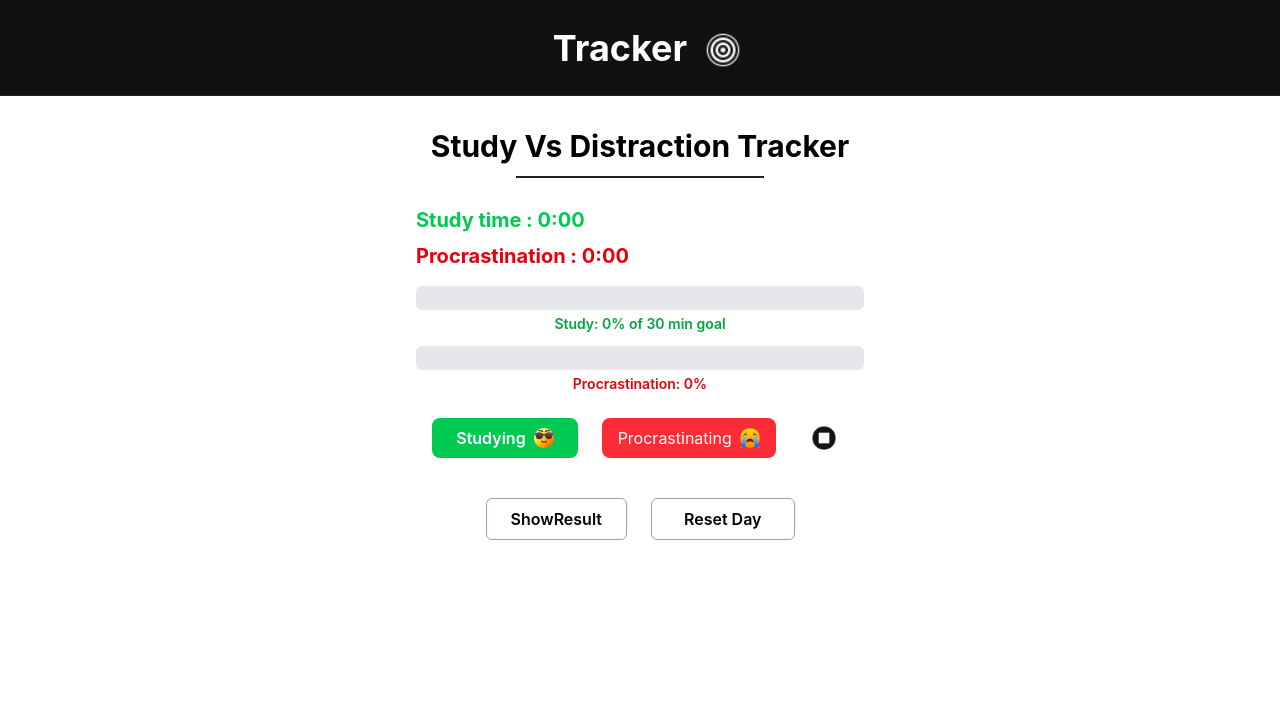
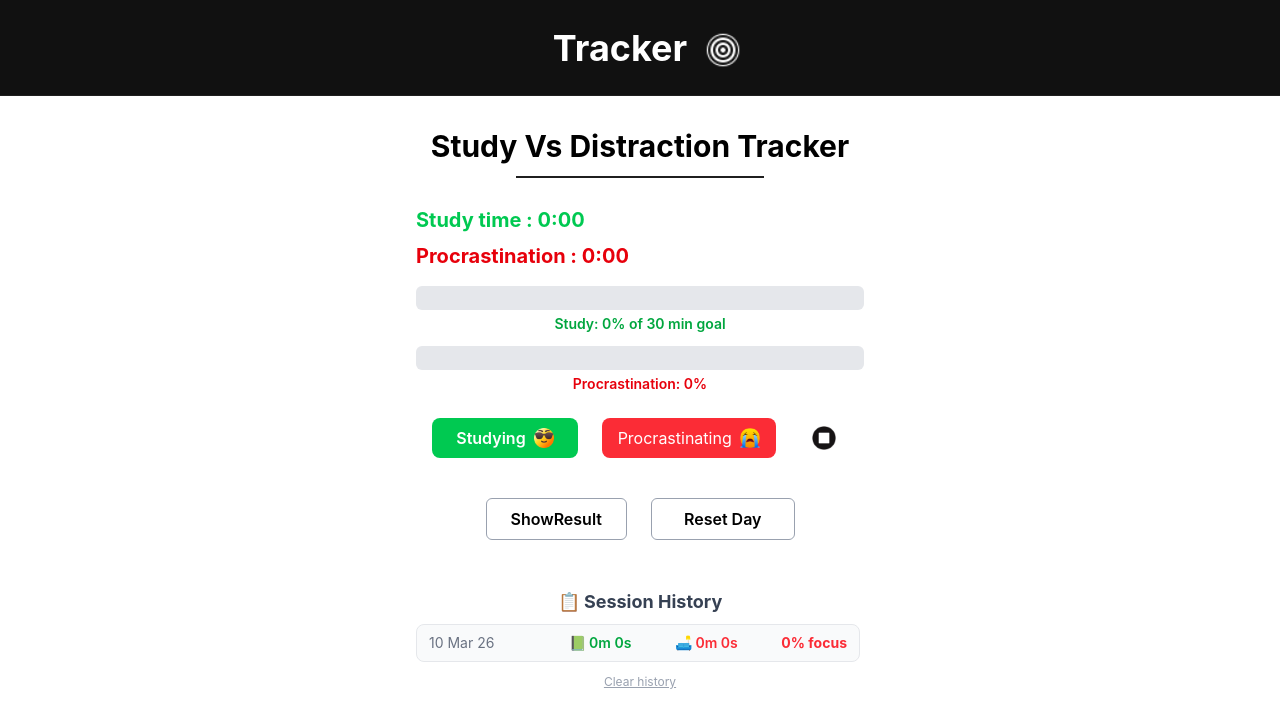
Before and after one commit to anuradhasharma1/tracker, a React (Vite) app: page / in a window 1280 px wide. Both pictures are taken after a click on the button "Reset Day". Shown: the top 726 px of the page. Built offline with nearby package versions, Linux system fonts and the light colour scheme.

Commit message:
added localstorage to persist timer data

```diff
--- /dev/null
+++ b/src/components/SessionHistory.jsx
@@ -0,0 +1,35 @@
+import React from 'react';
+
+const SessionHistory = ({ history }) => {
+    if (!history || history.length === 0) return null;
+
+    const formatTime = (secs) => {
+        const m = Math.floor(secs / 60);
+        const s = secs % 60;
+        return `${m}m ${s}s`;
+    };
+
+    return (
+        <div className="w-full max-w-md mt-6">
+            <h2 className="font-bold text-gray-700 text-base sm:text-lg mb-2 text-center">📋 Session History</h2>
+            <div className="flex flex-col gap-2 max-h-48 overflow-y-auto pr-1">
+                {[...history].reverse().map((session, i) => {
+                    const total = session.study + session.lazy;
+                    const studyPct = total > 0 ? Math.round((session.study / total) * 100) : 0;
+                    return (
+                        <div key={i} className="flex items-center justify-between bg-gray-50 border border-gray-200 rounded-lg px-3 py-2 text-xs sm:text-sm">
+                            <span className="text-gray-500 w-24 shrink-0">{session.date}</span>
+                            <span className="text-green-600 font-semibold">📗 {formatTime(session.study)}</span>
+                            <span className="text-red-500 font-semibold">🛋️ {formatTime(session.lazy)}</span>
+                            <span className={`font-bold ${studyPct >= 50 ? 'text-green-600' : 'text-red-500'}`}>
+                                {studyPct}% focus
+                            </span>
+                        </div>
+                    );
+                })}
+            </div>
+        </div>
+    );
+};
+
+export default SessionHistory;
--- a/src/components/Tracker.jsx
+++ b/src/components/Tracker.jsx
@@ -3,10 +3,13 @@ import { useState } from 'react'
 import ProgressBar from './ProgressBar'
 import useTimer from '../hooks/useTimer'
 import verdict from '../utils/verdict'
+import useLocalStorage from '../hooks/uselocalStorage'
+import SessionHistory from './SessionHistory'
 
 const Tracker = () => {
-    const [Study, setStudy] = useState(0)
-    const [Lazy, setLazy] = useState(0)
+    const [Study, setStudy] = useLocalStorage('tracker_study', 0)
+    const [Lazy, setLazy] = useLocalStorage('tracker_lazy', 0)
+    const [history, setHistory] = useLocalStorage('tracker_history', [])
     const [mode, setMode] = useState(null)
     const [paused, setpaused] = useState(false)
     const verdictComment = verdict(Study, Lazy)
@@ -32,6 +35,24 @@ const Tracker = () => {
             alert("Go study Bro! Too Much Procrastination ");
         }
     }
+
+    //save current session before resetting
+    const resetDay =()=>{
+    const today = new Date().toLocaleDateString('en-IN', {
+        day: '2-digit', month: 'short', year: '2-digit'
+    });
+    const newEntry = { date: today, study: Study, lazy: Lazy };
+    setHistory(prev => [...prev, newEntry]);
+
+    setStudy(0);
+    setLazy(0);
+    setMode(null);
+    setpaused(false);
+
+};
+const clearHistory = () => {
+    setHistory([]);
+};
 
 
 
@@ -62,7 +83,7 @@ const Tracker = () => {
 
             <div className=' flex flex-wrap gap-3 sm:gap-6 justify-center'>
                 <button onClick={showResult} className=' border border-gray-400 mt-6 sm:mt-8 mb-4 px-4 sm:px-6 py-2 rounded-md cursor-pointer font-semibold text-sm sm:text-base'>ShowResult</button>
-                    <button onClick={() => { setStudy(0); setLazy(0); setMode(null); setpaused(false); }} className='border border-gray-400 mt-6 sm:mt-8 mb-4 px-4 sm:px-8 py-2 rounded-md cursor-pointer font-semibold text-sm sm:text-base'>Reset Day</button>
+                <button onClick={resetDay}  className='border border-gray-400 mt-6 sm:mt-8 mb-4 px-4 sm:px-8 py-2 rounded-md cursor-pointer font-semibold text-sm sm:text-base'>Reset Day</button>
 
             </div>
             {verdictComment && (
@@ -71,6 +92,18 @@ const Tracker = () => {
                     <p className="text-xs sm:text-sm text-gray-500 mt-1">{verdictComment.comment}</p>
                 </div>
             )}
+            {/* Session History */}
+            <SessionHistory history={history} />
+
+            {/* Clear History */}
+            {history.length > 0 && (
+                <button
+                    onClick={clearHistory}
+                    className='text-xs text-gray-400 underline mt-1 cursor-pointer hover:text-red-400 transition-colors'
+                >
+                    Clear history
+                </button>
+            )}
         </div>
     </>
 )
--- /dev/null
+++ b/src/components/toast.jsx
@@ -0,0 +1,23 @@
+import React, { useEffect } from 'react';
+
+const Toast = ({ message, type = 'info', onClose }) => {
+    useEffect(() => {
+        const timer = setTimeout(onClose, 3000);
+        return () => clearTimeout(timer);
+    }, [onClose]);
+
+    const colors = {
+        success: 'bg-green-500',
+        warning: 'bg-yellow-500',
+        error: 'bg-red-500',
+        info: 'bg-gray-700',
+    };
+
+    return (
+        <div className={`fixed bottom-6 left-1/2 -translate-x-1/2 z-50 ${colors[type]} text-white px-6 py-3 rounded-xl shadow-lg text-sm sm:text-base font-semibold animate-bounce-in transition-all`}>
+            {message}
+        </div>
+    );
+};
+
+export default Toast;
--- /dev/null
+++ b/src/hooks/uselocalStorage.js
@@ -0,0 +1,24 @@
+import { useState, useEffect } from 'react';
+
+const useLocalStorage = (key, initialValue) => {
+    const [value, setValue] = useState(() => {
+        try {
+            const stored = localStorage.getItem(key);
+            return stored !== null ? JSON.parse(stored) : initialValue;
+        } catch {
+            return initialValue;
+        }
+    });
+
+    useEffect(() => {
+        try {
+            localStorage.setItem(key, JSON.stringify(value));
+        } catch {
+            console.error('Failed to save to localStorage');
+        }
+    }, [key, value]);
+
+    return [value, setValue];
+};
+
+export default useLocalStorage;
--- a/src/utils/verdict.jsx
+++ b/src/utils/verdict.js
@@ -1,4 +1,3 @@
-import React from 'react'
 
 const verdict = (Study, Lazy) => {
     if (Study === 0 && Lazy === 0) return null;
```
Lines whose indentation alone changed are shown as unchanged.
